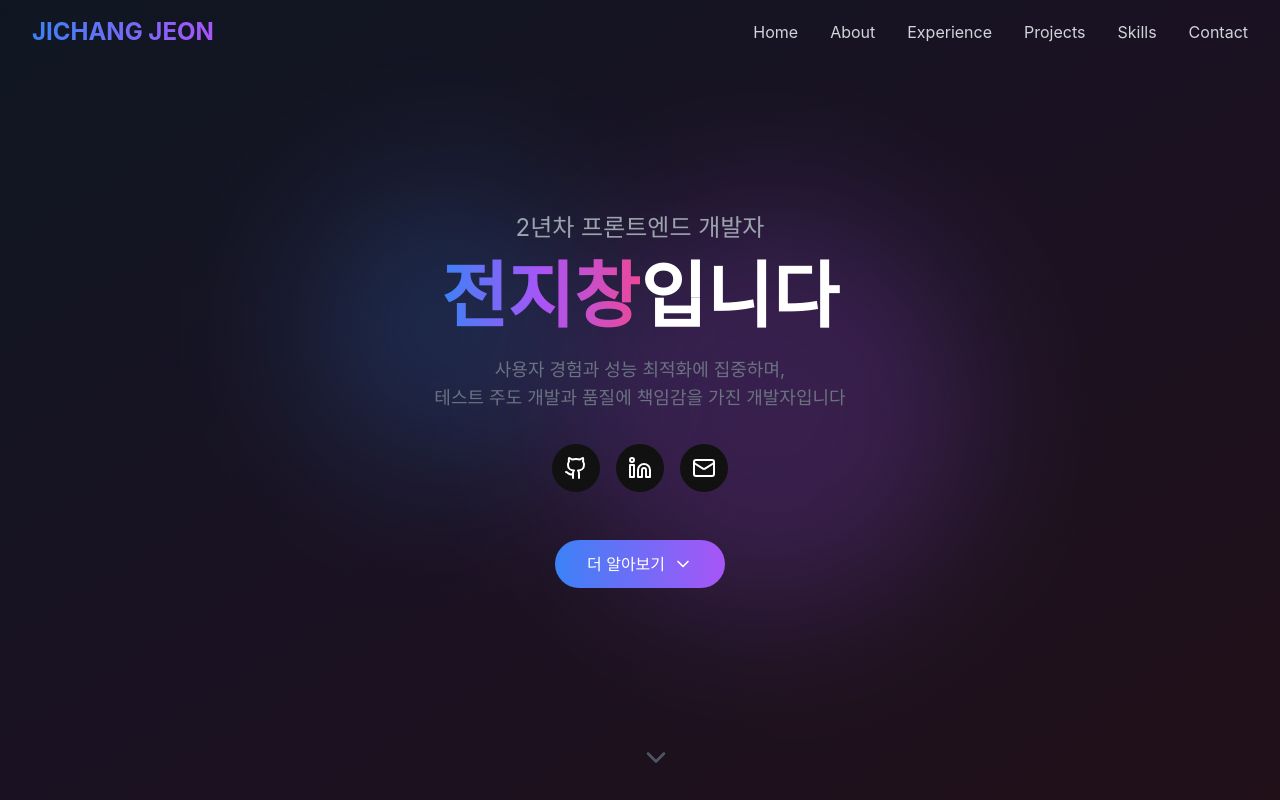
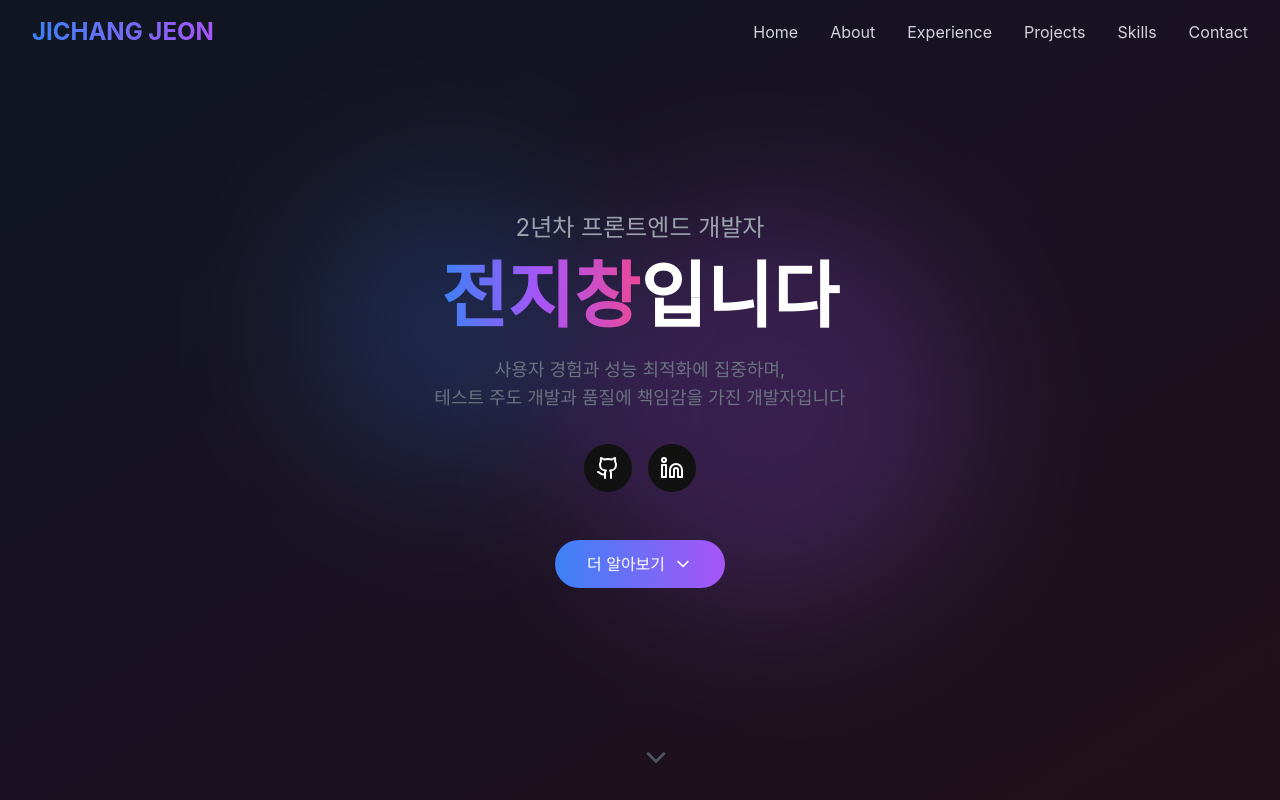
Before and after one commit to jcjee6276/jjc, a React (Vite) app: page / in a window 1280 px wide. Shown: the top 800 px of the page. Built offline with nearby package versions, Linux system fonts and the light colour scheme.

Commit message:
fix : 메일 삭제

```diff
--- a/src/components/Hero.jsx
+++ b/src/components/Hero.jsx
@@ -107,12 +107,6 @@ export default function Hero() {
                     >
                         <Linkedin size={24}/>
                     </a>
-                    <a
-                        href="mailto:your.email@example.com"
-                        className="p-3 bg-dark-card hover:bg-gray-800 rounded-full transition-colors duration-200"
-                    >
-                        <Mail size={24}/>
-                    </a>
                 </motion.div>
 
                 <motion.div variants={itemVariants}>
```
